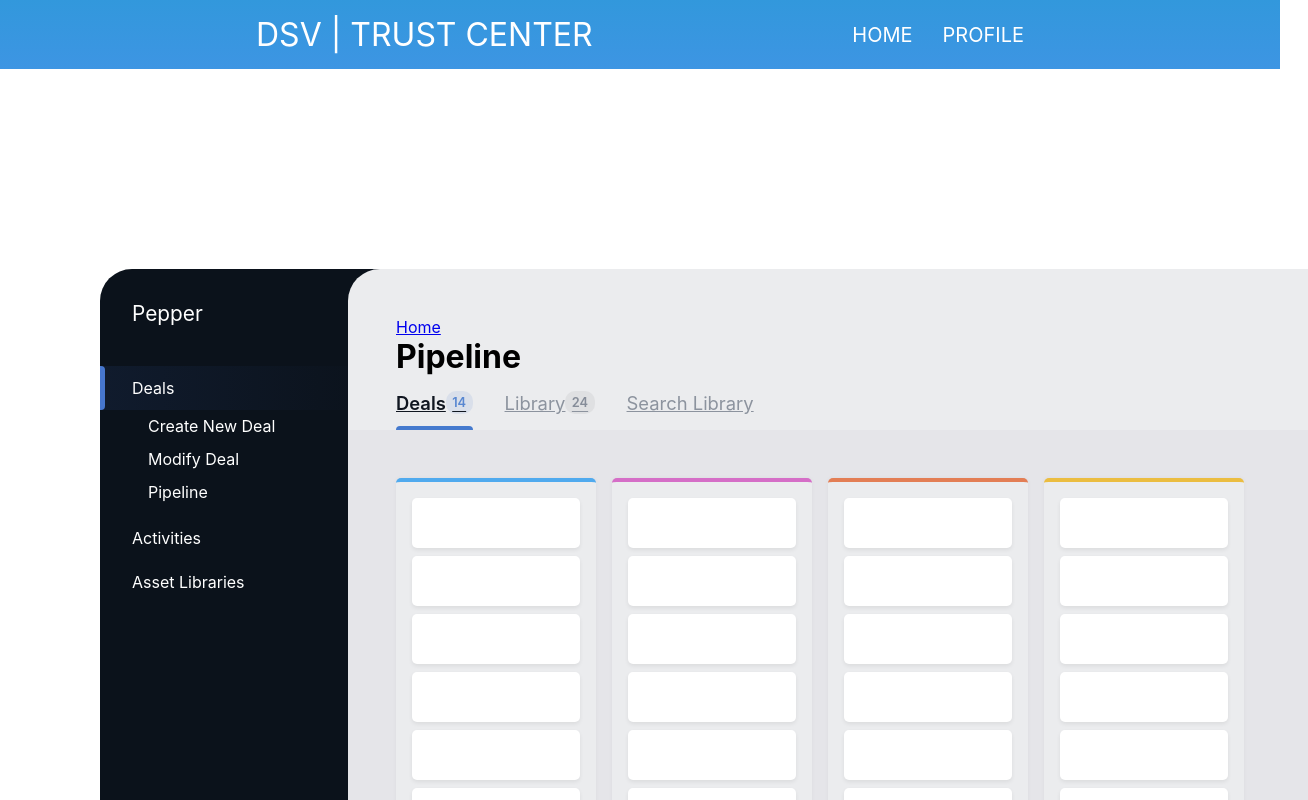
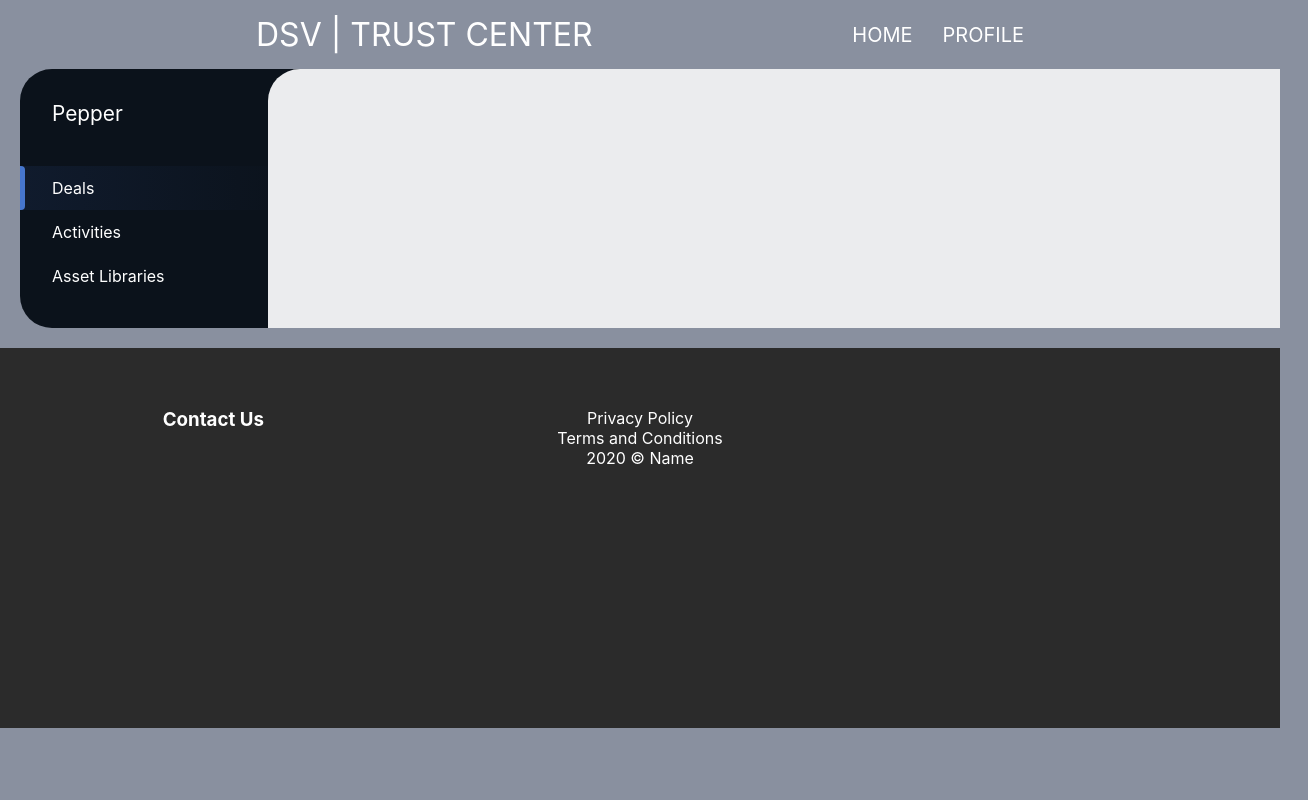
Before and after one commit to LLwyct/did-shortvideo-frontend, a React (Create React App) app: page /profile in a window 1280 px wide. Shown: the top 800 px of the page, 1308 px wide, since content can reach past the window. Built offline with nearby package versions, Linux system fonts and the light colour scheme.

Commit message:
完成home到dashboard的背景色切换

```diff
--- a/src/App.scss
+++ b/src/App.scss
@@ -1,9 +1,16 @@
 @import url('./default.style.scss');
 $header-color: white;
 
+.App {
+  min-height: 100vh;
+  // display: flex;
+  // flex-direction: column;
+  // justify-content: space-between;
+}
+
 .App-header {
   background:linear-gradient(#3298DC, #3d95e3);
-
+  transition: all 1s ease;
   .App-header-in {
     display: flex;
     justify-content: space-between;
@@ -64,7 +71,10 @@
     }
   }
 }
-
+.header-dark {
+  color: white;
+  background: #89909f;
+}
 .App-footer {
   padding: 60px 0;
   height: 380px;
--- a/src/App.tsx
+++ b/src/App.tsx
@@ -1,7 +1,7 @@
 import React from 'react';
 import './App.scss';
 import Dashboard from './view/Dashboard';
-import { BrowserRouter, Switch, Route } from 'react-router-dom';
+import { BrowserRouter, Switch, Route, Link } from 'react-router-dom';
 import Home from './view/Home';
 
 function App() {
@@ -13,11 +13,8 @@
         <div className="golbal__container">
           <div className="App-header-in">
             <div className="header-links">
-              <a href="/">
-                <span>home</span>
-              </a>
-              <a href="/profile"><span>
-                </span>Profile</a>
+              <Link to="/">Home</Link>
+              <Link to="/profile">Profile</Link>
             </div>
             <div className="header-brand">
               <span>DSV | TRUST CENTER</span>
@@ -25,10 +22,10 @@
           </div>
         </div>
       </header>
-        <Switch>
-          <Route exact path="/" component={Home}></Route>
-          <Route path="/profile" component={Dashboard}></Route>
-        </Switch>
+      <Switch>
+        <Route exact path="/" component={Home}></Route>
+        <Route path="/profile" component={Dashboard}></Route>
+      </Switch>
       <footer className="App-footer">
         <div className="left">
           <h3>Contact Us</h3>
--- a/src/components/FeaturesList.tsx
+++ b/src/components/FeaturesList.tsx
@@ -15,17 +15,17 @@
 const staticData: FeaturesList = [
     {
         img: tiktok,
-        title: 'DID Management',
+        title: 'DID Management1',
         content: 'Lorem ipsum dolor sit amet consectetur adipisicing elit. Necessitatibus molestias reiciendis corporis est amet. Quasi nulla architecto temporibus iste praesentium numquam quibusdam ipsum nobis beatae, culpa aperiam perspiciatis explicabo, ad vitae. Ea voluptatibus nesciunt ex. Eos laudantium velit placeat ducimus. Ipsa dolorum iste itaque suscipit nesciunt impedit amet!'
     },
     {
         img: tiktok,
-        title: 'DID Management',
+        title: 'DID Management2',
         content: 'Lorem ipsum dolor sit amet consectetur adipisicing elit. Necessitatibus molestias reiciendis corporis est amet. Quasi nulla architecto temporibus iste praesentium numquam quibusdam ipsum nobis beatae, culpa aperiam perspiciatis explicabo, ad vitae. Ea voluptatibus nesciunt ex. Eos laudantium velit placeat ducimus. Ipsa dolorum iste itaque suscipit nesciunt impedit amet!'
     },
     {
         img: tiktok,
-        title: 'DID Management',
+        title: 'DID Management3',
         content: 'Lorem ipsum dolor sit amet consectetur adipisicing elit. Necessitatibus molestias reiciendis corporis est amet.'
     }
 ]
--- a/src/index.scss
+++ b/src/index.scss
@@ -24,6 +24,12 @@
   font-size: 16px;
   -webkit-font-smoothing: antialiased;
   -moz-osx-font-smoothing: grayscale;
+  transition: background 1s ease;
+}
+
+.body-dark {
+  background: #89909f;
+  transition: all 1s ease;
 }
 
 code {
--- a/src/view/Dashboard.style.scss
+++ b/src/view/Dashboard.style.scss
@@ -7,38 +7,35 @@
 //   overflow: hidden;
 // }
 
+
 .dashboard.site-wrap {
-  margin: 200px 100px 0 100px;
+  margin: 0 0 20px 20px;
   display: grid;
   grid-template-columns: 280px 1fr;
 }
 
-.site-nav {
+.dashboard-sidenav {
   background: #0b121b;
   color: white;
   border-top-left-radius: 2rem;
+  border-bottom-left-radius: 2rem;
   display: flex;
   flex-direction: column;
-
-  a {
-    color: inherit;
-  }
-
   ul {
-    margin-bottom: auto;
+    margin: 0 0 30px 0;
     list-style: none;
     li {
-      a {
+      cursor: pointer;
+      span {
         display: block;
         padding: 0.75rem 0.5rem 0.75rem 2rem;
         position: relative;
-        text-decoration: none;
         &:hover,
         &:focus {
           color: #4371c5;
         }
       }
-      &.active > a {
+      &.active > span {
         background: linear-gradient(to right, #101b2d, transparent);
         &::before {
           content: "";
@@ -56,7 +53,7 @@
     ul {
       padding-left: 1rem;
       margin-bottom: 0.5rem;
-      a {
+      span {
         padding-top: 0.4rem;
         padding-bottom: 0.4rem;
       }
--- a/src/view/Dashboard.tsx
+++ b/src/view/Dashboard.tsx
@@ -5,115 +5,50 @@
 const Dashboard: React.FunctionComponent = () => {
 
     React.useEffect(() => {
-        const navTabs = document.querySelectorAll("#nav-tabs > a");
-        navTabs.forEach((tab) => {
+      const sideNavTabs = document.querySelectorAll(".dashboard-sidenav ul > li");
+        sideNavTabs.forEach((tab) => {
             tab.addEventListener("click", () => {
-                navTabs.forEach((tab) => {
-                    tab.classList.remove("active");
-                });
-                tab.classList.add("active");
+              sideNavTabs.forEach((tab) => {
+                tab.classList.remove("active");
+              });
+              tab.classList.add("active");
             });
         });
     })
 
     const location = useLocation();
     React.useEffect(() => {
-        console.log('local');
+        const body = document.querySelector("body");
+        const header = document.querySelector(".App-header");
+        if (body && !body.classList.contains("body-dark")) {
+          body.classList.add("body-dark");
+        }
+        if (header && !header.classList.contains("header-dark")) {
+          header.classList.add("header-dark");
+        }
     }, [location]);
 
     return (
         <div className="dashboard site-wrap">
-          <nav className="site-nav">
+          <nav className="dashboard-sidenav">
             <div className="name">
               Pepper
             </div>
             <ul>
               <li className="active">
-                <a href="#">Deals</a>
-                <ul>
-                  <li>
-                    <a href="#0">Create New Deal</a>
-                  </li>
-                  <li>
-                    <a href="#0">Modify Deal</a>
-                  </li>
-                  <li>
-                    <a href="#0">Pipeline</a>
-                  </li>
-                </ul>
+                <span>Deals</span>
               </li>
               <li>
-                <a href="#0">Activities</a>
+                <span>Activities</span>
               </li>
               <li>
-                <a href="#0">Asset Libraries</a>
+                <span>Asset Libraries</span>
               </li>
             </ul>
           </nav>
 
           <main>
-            <header>
-              <div className="breadcrumbs">
-                <a href="#0/">Home</a>
-              </div>
 
-              <h1 className="title">Pipeline</h1>
-
-              <nav className="nav-tabs" id="nav-tabs">
-                <a href="#0" className="active">
-                  Deals
-                  <span>14</span>
-                </a>
-                <a href="#0">
-                  Library
-                  <span>24</span>
-                </a>
-                <a href="#0">Search Library</a>
-              </nav>
-            </header>
-
-            <div className="content-columns">
-              <div className="col">
-                <div className="item"></div>
-                <div className="item"></div>
-                <div className="item"></div>
-                <div className="item"></div>
-                <div className="item"></div>
-                <div className="item"></div>
-                <div className="item"></div>
-                <div className="item"></div>
-              </div>
-              <div className="col">
-                <div className="item"></div>
-                <div className="item"></div>
-                <div className="item"></div>
-                <div className="item"></div>
-                <div className="item"></div>
-                <div className="item"></div>
-                <div className="item"></div>
-                <div className="item"></div>
-              </div>
-              <div className="col">
-                <div className="item"></div>
-                <div className="item"></div>
-                <div className="item"></div>
-                <div className="item"></div>
-                <div className="item"></div>
-                <div className="item"></div>
-                <div className="item"></div>
-                <div className="item"></div>
-              </div>
-              <div className="col">
-                <div className="item"></div>
-                <div className="item"></div>
-                <div className="item"></div>
-                <div className="item"></div>
-                <div className="item"></div>
-                <div className="item"></div>
-                <div className="item"></div>
-                <div className="item"></div>
-              </div>
-            </div>
           </main>
         </div>
     );
--- a/src/view/Home.tsx
+++ b/src/view/Home.tsx
@@ -47,6 +47,15 @@
 
 const Home:React.FunctionComponent = () => {
     React.useEffect(() => {
+        const body: HTMLElement | null = document.querySelector("body");
+        const header: HTMLElement | null = document.querySelector("header");
+
+        if (body && body.classList.contains("body-dark")) {
+            body.classList.remove("body-dark");
+        }
+        if (header && header.classList.contains("header-dark")) {
+            header.classList.remove("header-dark");
+        }
         const board: HTMLElement | null = document.querySelector(".App-board");
         const sideNav: HTMLElement | null = document.querySelector(".side-nav");
         if (board !== null && sideNav !== null) {
```
